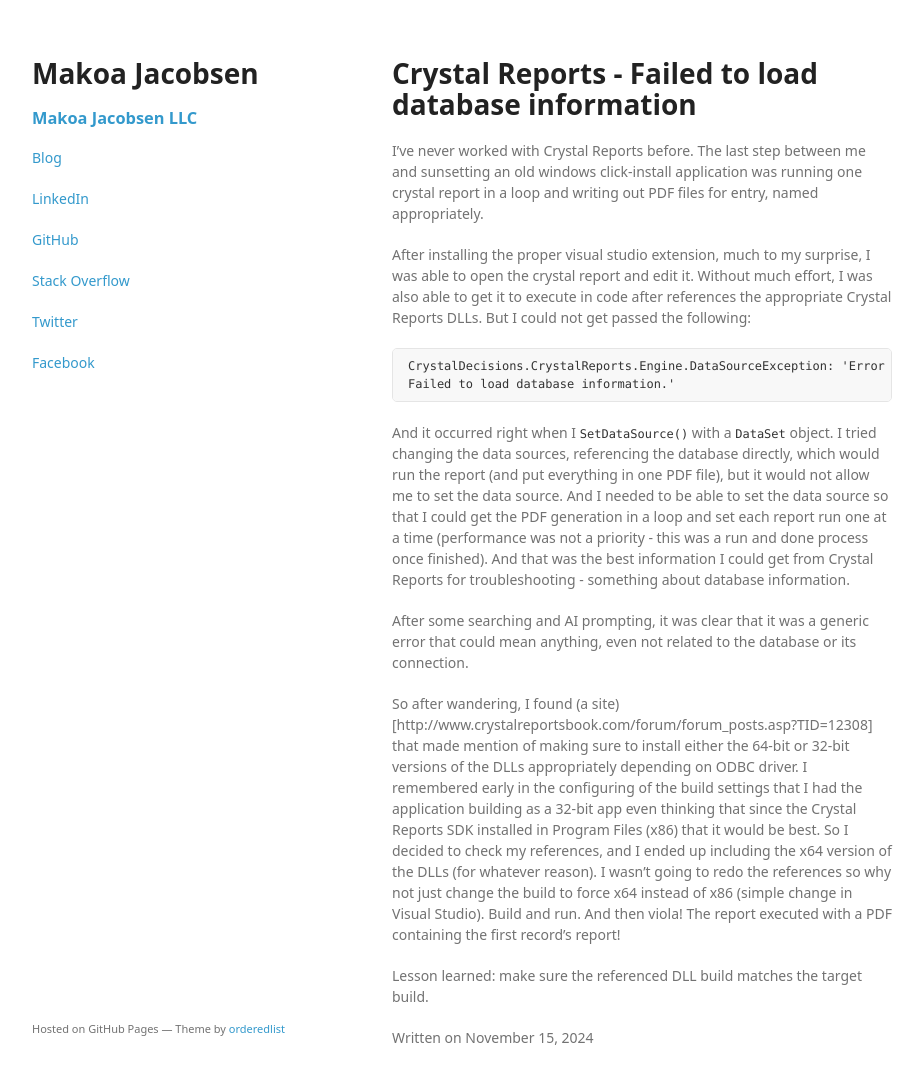
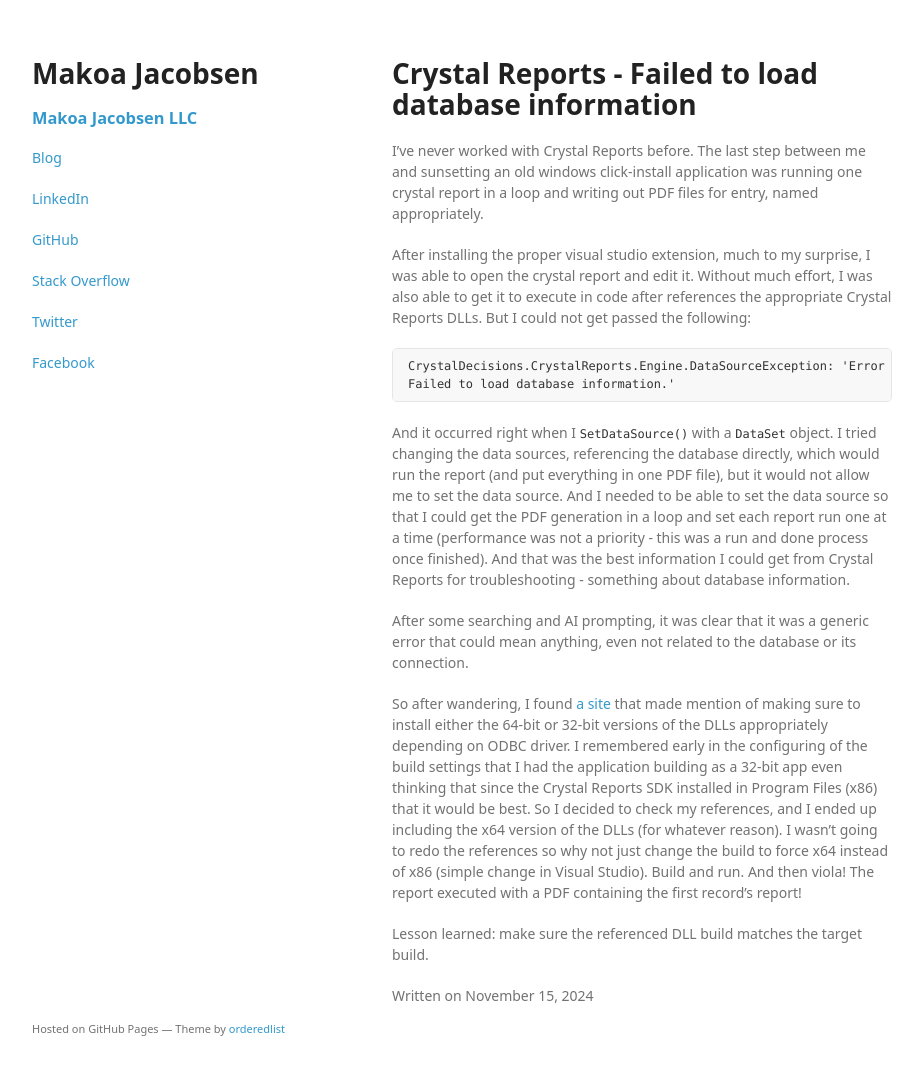
Before and after one commit to makoa/makoa.github.io, a Jekyll site: the page built from _posts/2024-11-15-crystal-reports-database-error.md, in a window 1280 px wide and 1108 px high. Shown: the top 1084 px of the window, without its empty margins (178-1101 px from the left). Built offline with Jekyll 4.4.1, drawn with Linux system fonts in a browser that asks for light colours; comment, search, counter and statistics services are not loaded.

Commit message:
Fix md link

```diff
--- a/_posts/2024-11-15-crystal-reports-database-error.md
+++ b/_posts/2024-11-15-crystal-reports-database-error.md
@@ -27,6 +27,6 @@ And it occurred right when I `SetDataSource()` with a `DataSet` object. I tried
 
 After some searching and AI prompting, it was clear that it was a generic error that could mean anything, even not related to the database or its connection.
 
-So after wandering, I found (a site)[http://www.crystalreportsbook.com/forum/forum_posts.asp?TID=12308] that made mention of making sure to install either the 64-bit or 32-bit versions of the DLLs appropriately depending on ODBC driver. I remembered early in the configuring of the build settings that I had the application building as a 32-bit app even thinking that since the Crystal Reports SDK installed in Program Files (x86) that it would be best. So I decided to check my references, and I ended up including the x64 version of the DLLs (for whatever reason). I wasn't going to redo the references so why not just change the build to force x64 instead of x86 (simple change in Visual Studio). Build and run. And then viola! The report executed with a PDF containing the first record's report!
+So after wandering, I found [a site](http://www.crystalreportsbook.com/forum/forum_posts.asp?TID=12308) that made mention of making sure to install either the 64-bit or 32-bit versions of the DLLs appropriately depending on ODBC driver. I remembered early in the configuring of the build settings that I had the application building as a 32-bit app even thinking that since the Crystal Reports SDK installed in Program Files (x86) that it would be best. So I decided to check my references, and I ended up including the x64 version of the DLLs (for whatever reason). I wasn't going to redo the references so why not just change the build to force x64 instead of x86 (simple change in Visual Studio). Build and run. And then viola! The report executed with a PDF containing the first record's report!
 
 Lesson learned: make sure the referenced DLL build matches the target build.
```
